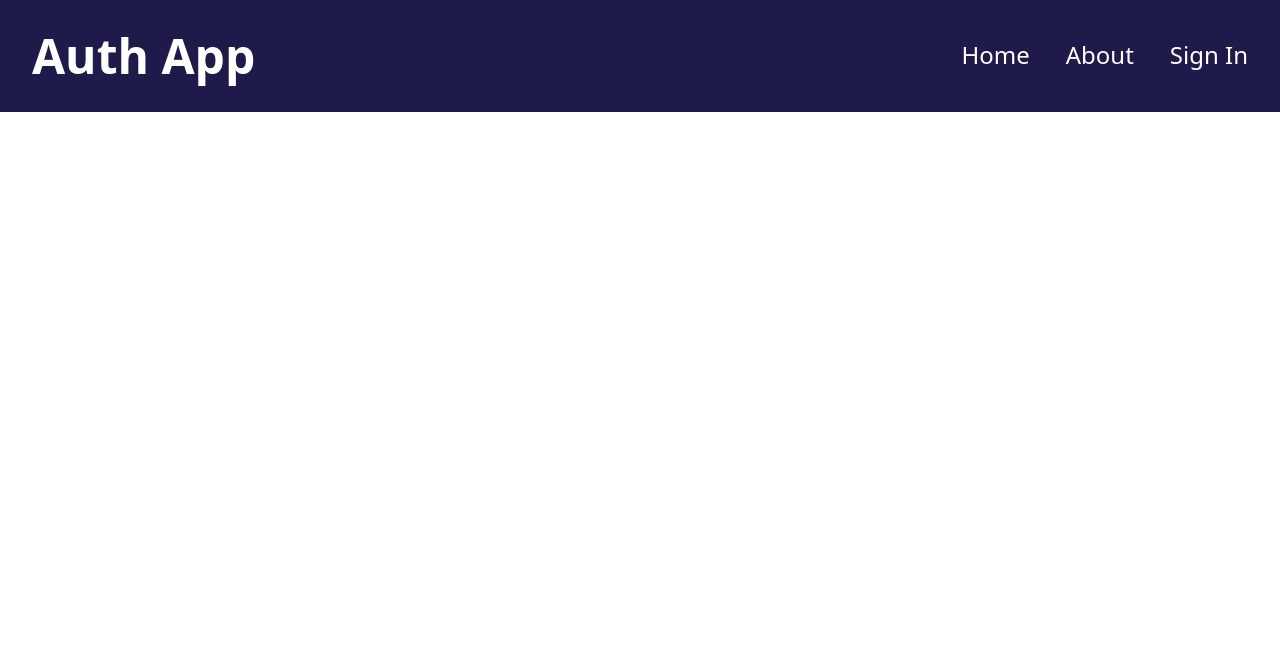
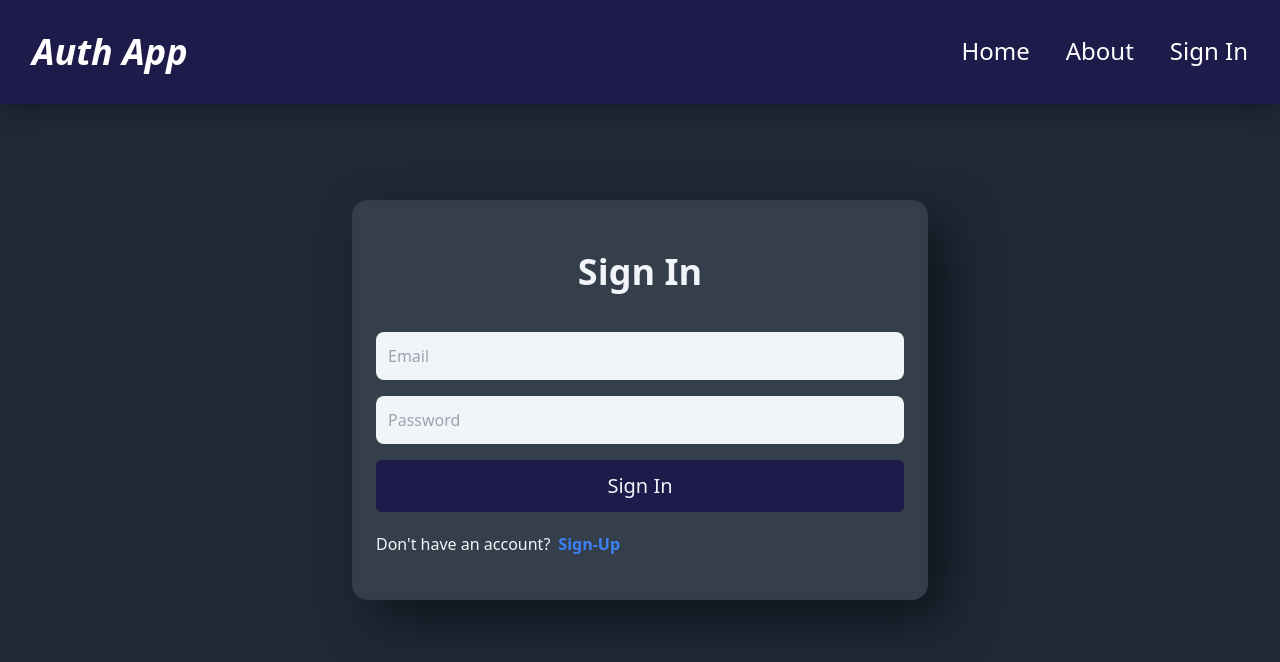
Before and after one commit to RenanlMelo/MERN-auth, a React (Vite) app in the folder client/: page /sign-in in a window 1280 px wide. Shown: the top 662 px of the page. Built offline with nearby package versions, Linux system fonts and the light colour scheme.

Commit message:
complete the sign in page functionality

```diff
--- a/client/src/components/Header.jsx
+++ b/client/src/components/Header.jsx
@@ -2,12 +2,12 @@ import { Link } from 'react-router-dom'
 
 export default function Header() {
   return (
-    <div className='bg-indigo-950 text-white mb-12 w-screen absolute z-10'>
+    <div className='bg-indigo-950 text-white mb-12 w-screen absolute z-10 shadow-under'>
         <div className="flex justify-between items-center mas-w-6xl mx-auto p-8">
             <Link to='/'>
-                <h1 className='font-bold text-5xl'>Auth App</h1>
+                <h1 className='font-bold text-4xl italic'>Auth App</h1>
             </Link>
-            <ul className='flex gap-9 text-2xl '>
+            <ul className='flex gap-9 text-2xl'>
                 <Link to='/'>
                     <li className='after:block after:content-[""] after:h-[3px] after:bg-white after:w-full after:scale-x-0 after:hover:scale-x-100 after:transition after:duration-300 after:origin-center'>Home</li>
                 </Link>
--- a/client/src/pages/SignIn.jsx
+++ b/client/src/pages/SignIn.jsx
@@ -1,7 +1,137 @@
-import React from 'react'
+import { useState } from 'react';
+import { Link, useNavigate } from 'react-router-dom';
+document.body.style.overflow = "hidden";
 
 export default function signIn() {
+
+  const [formData, setFormData] = useState({});
+  const [error, setError] = useState(null);
+  const [loading, setLoading] = useState(false);
+  const navigate = useNavigate();
+
+  const handleChange = (e) => {
+    setFormData({...formData, [e.target.id]: e.target.value });
+  };
+
+  const handleSubmit = async (e) => {
+    e.preventDefault();
+
+    try {
+      setLoading(true);
+      setError(false);
+      const res = await fetch('/api/auth/signin', {
+        method: 'POST',
+        headers: {
+          'Content-Type': 'application/json',
+        },
+        body: JSON.stringify(formData),
+      });
+      const data = await res.json();
+      setLoading(false);
+      if(data.success === false){
+        setError(true);
+        return;
+      }
+
+      navigate('/');
+
+    } catch (error) {
+      setLoading(false);
+      setError(true);
+    }
+  };
+
   return (
-    <div>signIn</div>
+    <div className="bg-gray-800  z-0 absolute bg-cover bg-center bg-no-repeat top-0 w-screen h-screen flex justify-center items-center">
+      <div className='absolute w-4/12 h-2/3 drop-shadow-4xl left-60 top-20'>
+        <svg viewBox="0 0 190 190" xmlns="http://www.w3.org/2000/svg" style={{ filter: "url(#drop-shadow)" }}>
+        <defs>
+            <filter id="drop-shadow" height="130%">
+              <feGaussianBlur in="SourceAlpha" stdDeviation="30" />
+              <feOffset dx="0" dy="0" result="offsetblur" />
+              <feComponentTransfer>
+                <feFuncA type="linear" slope="0.65" />
+              </feComponentTransfer>
+              <feMerge>
+                <feMergeNode />
+                <feMergeNode in="SourceGraphic" />
+              </feMerge>
+            </filter>
+          </defs>
+        <path fill="url(#gradiente)" transform="translate(95 95)">
+          <animate attributeName='d' dur='30000ms' repeatCount='indefinite' values='M38.5,-45.7C45.7,-31.2,44.6,-15.6,41.3,-3.3C38,9,32.6,18.1,25.3,28.1C18.1,38.2,9,49.3,-4.5,53.8C-18.1,58.4,-36.2,56.4,-52.4,46.3C-68.5,36.2,-82.7,18.1,-82.9,-0.2C-83.1,-18.5,-69.4,-37.1,-53.2,-51.5C-37.1,-66,-18.5,-76.4,-1.5,-74.9C15.6,-73.5,31.2,-60.2,38.5,-45.7Z;
+          M51.7,-49.6C67.9,-35.5,82.4,-17.8,79.1,-3.4C75.7,11,54.4,22.1,38.3,33.1C22.1,44.1,11,55.1,-6,61.1C-23.1,67.1,-46.1,68.2,-54.3,57.1C-62.5,46.1,-55.8,23.1,-52.9,2.9C-50,-17.2,-50.8,-34.5,-42.6,-48.5C-34.5,-62.6,-17.2,-73.5,0.3,-73.7C17.8,-74,35.5,-63.7,51.7,-49.6Z;
+          M58.2,-58.7C70.7,-45.8,72.6,-22.9,72.7,0.1C72.7,23,70.9,46.1,58.5,57.1C46.1,68,23,66.9,2.3,64.6C-18.5,62.3,-36.9,58.8,-45.7,47.9C-54.4,36.9,-53.5,18.5,-55.7,-2.2C-57.9,-22.9,-63.3,-45.7,-54.5,-58.6C-45.7,-71.4,-22.9,-74.2,0,-74.3C22.9,-74.3,45.8,-71.5,58.2,-58.7Z;
+          M60.2,-58.1C75,-45.4,81.9,-22.7,81,-0.9C80,20.9,71.3,41.7,56.5,55.1C41.7,68.4,20.9,74.3,-0.5,74.7C-21.8,75.2,-43.6,70.3,-53.8,57C-64,43.6,-62.5,21.8,-56.8,5.7C-51,-10.3,-41,-20.7,-30.9,-33.3C-20.7,-46,-10.3,-60.9,6.2,-67.1C22.7,-73.2,45.4,-70.7,60.2,-58.1Z;
+          M49.2,-50.7C59.8,-38.5,61.8,-19.3,61.5,-0.3C61.2,18.7,58.7,37.4,48.1,46.6C37.4,55.8,18.7,55.4,3,52.4C-12.7,49.4,-25.4,43.7,-39.8,34.6C-54.1,25.4,-70.2,12.7,-73.1,-2.9C-76.1,-18.6,-65.9,-37.2,-51.5,-49.3C-37.2,-61.5,-18.6,-67.3,0.3,-67.6C19.3,-68,38.5,-62.9,49.2,-50.7Z;
+          M38.5,-45.7C45.7,-31.2,44.6,-15.6,41.3,-3.3C38,9,32.6,18.1,25.3,28.1C18.1,38.2,9,49.3,-4.5,53.8C-18.1,58.4,-36.2,56.4,-52.4,46.3C-68.5,36.2,-82.7,18.1,-82.9,-0.2C-83.1,-18.5,-69.4,-37.1,-53.2,-51.5C-37.1,-66,-18.5,-76.4,-1.5,-74.9C15.6,-73.5,31.2,-60.2,38.5,-45.7Z'>
+          </animate>
+        </path>
+          <defs>
+              <linearGradient id="gradiente" x1="0%" y1="0%" x2="100%" y2="0%">
+                <stop offset="0%" style={{ stopColor: "#940eb0", stopOpacity: 1 }} />
+                <stop offset="100%" style={{ stopColor: "#3682da", stopOpacity: 1 }} />
+              </linearGradient>
+            </defs>
+        </svg>
+      </div>
+
+      <div className='absolute w-4/12 h-2/3 drop-shadow-2xl right-96 bottom-0'>
+        <svg viewBox="0 0 170 170" xmlns="http://www.w3.org/2000/svg" style={{ filter: "url(#drop-shadow2)" }}>
+        <defs>
+            <filter id="drop-shadow2" height="130%">
+              <feGaussianBlur in="SourceAlpha" stdDeviation="30" />
+              <feOffset dx="0" dy="0" result="offsetblur" />
+              <feComponentTransfer>
+                <feFuncA type="linear" slope="0.65" />
+              </feComponentTransfer>
+              <feMerge>
+                <feMergeNode />
+                <feMergeNode in="SourceGraphic" />
+              </feMerge>
+            </filter>
+          </defs>
+        <path fill="url(#gradiente2)" transform="translate(85 85)">
+          <animate attributeName='d' dur='30000ms' repeatCount='indefinite' values='M60.6,-55.4C76.7,-44.5,86.7,-22.3,85.5,-1.2C84.2,19.8,71.8,39.5,55.6,53.9C39.5,68.2,19.8,77.1,3.2,73.9C-13.5,70.8,-26.9,55.6,-40,41.2C-53.1,26.9,-65.9,13.5,-66.6,-0.7C-67.4,-14.9,-56.1,-29.9,-43,-40.8C-29.9,-51.7,-14.9,-58.6,3.7,-62.3C22.3,-66,44.5,-66.4,60.6,-55.4Z";
+          M40.4,-38C52.8,-28.1,63.4,-14,64,0.6C64.6,15.3,55.3,30.6,42.9,45.3C30.6,59.9,15.3,74,-0.7,74.6C-16.6,75.3,-33.3,62.6,-48.2,48C-63.1,33.3,-76.2,16.6,-76.1,0.1C-76,-16.5,-62.7,-32.9,-47.8,-42.8C-32.9,-52.6,-16.5,-55.9,-1.2,-54.7C14,-53.5,28.1,-47.8,40.4,-38Z;
+          M48.1,-44.8C62.9,-33.3,76,-16.6,76.6,0.6C77.1,17.7,65.2,35.5,50.3,44.6C35.5,53.6,17.7,54,0.3,53.6C-17.1,53.3,-34.1,52.2,-46,43.2C-57.8,34.1,-64.4,17.1,-65.8,-1.4C-67.1,-19.8,-63.2,-39.5,-51.4,-51C-39.5,-62.5,-19.8,-65.8,-1.6,-64.2C16.6,-62.6,33.3,-56.3,48.1,-44.8Z;
+          M50.7,-50.1C61.4,-40.1,62.7,-20,63.9,1.2C65.1,22.4,66.1,44.8,55.4,53.1C44.8,61.5,22.4,55.9,0.6,55.3C-21.2,54.7,-42.5,59.2,-55.6,50.9C-68.7,42.5,-73.7,21.2,-70.8,2.9C-67.9,-15.4,-57.1,-30.8,-44,-40.8C-30.8,-50.8,-15.4,-55.4,2.3,-57.7C20,-60,40.1,-60.1,50.7,-50.1Z;
+          M40.5,-37C53.3,-27.7,65.1,-13.8,65.2,0C65.2,13.9,53.5,27.9,40.7,39.7C27.9,51.5,13.9,61.2,-1.9,63.1C-17.8,65,-35.6,59.2,-48.9,47.4C-62.2,35.6,-71.1,17.8,-72.9,-1.8C-74.8,-21.4,-69.6,-42.9,-56.2,-52.2C-42.9,-61.5,-21.4,-58.8,-3.8,-55C13.8,-51.1,27.7,-46.3,40.5,-37Z;
+          M60.6,-55.4C76.7,-44.5,86.7,-22.3,85.5,-1.2C84.2,19.8,71.8,39.5,55.6,53.9C39.5,68.2,19.8,77.1,3.2,73.9C-13.5,70.8,-26.9,55.6,-40,41.2C-53.1,26.9,-65.9,13.5,-66.6,-0.7C-67.4,-14.9,-56.1,-29.9,-43,-40.8C-29.9,-51.7,-14.9,-58.6,3.7,-62.3C22.3,-66,44.5,-66.4,60.6,-55.4Z;'>
+          </animate>
+        </path>
+        <defs>
+              <linearGradient id="gradiente2" x1="0%" y1="0%" x2="100%" y2="0%">
+                <stop offset="0%" style={{ stopColor: "#19db96", stopOpacity: 1 }} />
+                <stop offset="100%" style={{ stopColor: "#b10fd2", stopOpacity: 1 }} />
+              </linearGradient>
+            </defs>
+        </svg>
+      </div>
+
+      <div className='p-6 max-w-xl w-1/2 h-3/6 bg-white bg-opacity-10 relative z-20 shadow-5xl rounded-2xl backdrop-blur-sm'>
+        <h1 className="text-4xl text-center font-semibold my-7 pb-3 text-slate-100">Sign In</h1>
+
+        <form onSubmit={handleSubmit} className='flex flex-col gap-4'>
+
+          <input type="text" placeholder='Email' id='email' className='bg-slate-100 p-3 rounded-lg'onChange={handleChange}/>
+          <input type="password" placeholder='Password' id='password' className='bg-slate-100 p-3 rounded-lg'onChange={handleChange}/>
+
+            <button disabled={loading} className="text-xl text-slate-100 relative px-6 py-3 text-center w-1/1 transition-all ease-out disabled:opacity-60
+            bg-indigo-950 rounded-md duration-400 hover:scale-95 hover:ease-linear hover:duration-75 hover:bg-gray-900 hover:italic">{loading? 'Loading...' : 'Sign In'}
+            </button>
+
+
+        </form>
+        <div className='flex gap-2 mt-5'>
+          <p className='text-slate-100'>Don't have an account?</p>
+          <Link to='/sign-in'>
+            <span className='text-blue-500 font-semibold'>Sign-Up</span>
+          </Link>
+        </div>
+        <p className='text-red-600 pmt-5 font-semibold'>{error && 'Something went wrong'}</p>
+      </div>
+    </div>
+
   )
 }
--- a/client/src/pages/SignUp.jsx
+++ b/client/src/pages/SignUp.jsx
@@ -1,5 +1,5 @@
 import { useState } from 'react';
-import { Link } from 'react-router-dom';
+import { Link, useNavigate } from 'react-router-dom';
 document.body.style.overflow = "hidden";
 
 export default function signUp() {
@@ -7,6 +7,7 @@ export default function signUp() {
   const [formData, setFormData] = useState({});
   const [error, setError] = useState(null);
   const [loading, setLoading] = useState(false);
+  const navigate = useNavigate();
 
   const handleChange = (e) => {
     setFormData({...formData, [e.target.id]: e.target.value });
@@ -31,6 +32,9 @@ export default function signUp() {
         setError(true);
         return;
       }
+
+      navigate('/');
+
     } catch (error) {
       setLoading(false);
       setError(true);
@@ -55,7 +59,7 @@ export default function signUp() {
             </filter>
           </defs>
         <path fill="url(#gradiente)" transform="translate(95 95)">
-          <animate attributeName='d' dur='20000ms' repeatCount='indefinite' values='M38.5,-45.7C45.7,-31.2,44.6,-15.6,41.3,-3.3C38,9,32.6,18.1,25.3,28.1C18.1,38.2,9,49.3,-4.5,53.8C-18.1,58.4,-36.2,56.4,-52.4,46.3C-68.5,36.2,-82.7,18.1,-82.9,-0.2C-83.1,-18.5,-69.4,-37.1,-53.2,-51.5C-37.1,-66,-18.5,-76.4,-1.5,-74.9C15.6,-73.5,31.2,-60.2,38.5,-45.7Z;
+          <animate attributeName='d' dur='30000ms' repeatCount='indefinite' values='M38.5,-45.7C45.7,-31.2,44.6,-15.6,41.3,-3.3C38,9,32.6,18.1,25.3,28.1C18.1,38.2,9,49.3,-4.5,53.8C-18.1,58.4,-36.2,56.4,-52.4,46.3C-68.5,36.2,-82.7,18.1,-82.9,-0.2C-83.1,-18.5,-69.4,-37.1,-53.2,-51.5C-37.1,-66,-18.5,-76.4,-1.5,-74.9C15.6,-73.5,31.2,-60.2,38.5,-45.7Z;
           M51.7,-49.6C67.9,-35.5,82.4,-17.8,79.1,-3.4C75.7,11,54.4,22.1,38.3,33.1C22.1,44.1,11,55.1,-6,61.1C-23.1,67.1,-46.1,68.2,-54.3,57.1C-62.5,46.1,-55.8,23.1,-52.9,2.9C-50,-17.2,-50.8,-34.5,-42.6,-48.5C-34.5,-62.6,-17.2,-73.5,0.3,-73.7C17.8,-74,35.5,-63.7,51.7,-49.6Z;
           M58.2,-58.7C70.7,-45.8,72.6,-22.9,72.7,0.1C72.7,23,70.9,46.1,58.5,57.1C46.1,68,23,66.9,2.3,64.6C-18.5,62.3,-36.9,58.8,-45.7,47.9C-54.4,36.9,-53.5,18.5,-55.7,-2.2C-57.9,-22.9,-63.3,-45.7,-54.5,-58.6C-45.7,-71.4,-22.9,-74.2,0,-74.3C22.9,-74.3,45.8,-71.5,58.2,-58.7Z;
           M60.2,-58.1C75,-45.4,81.9,-22.7,81,-0.9C80,20.9,71.3,41.7,56.5,55.1C41.7,68.4,20.9,74.3,-0.5,74.7C-21.8,75.2,-43.6,70.3,-53.8,57C-64,43.6,-62.5,21.8,-56.8,5.7C-51,-10.3,-41,-20.7,-30.9,-33.3C-20.7,-46,-10.3,-60.9,6.2,-67.1C22.7,-73.2,45.4,-70.7,60.2,-58.1Z;
@@ -88,7 +92,7 @@ export default function signUp() {
             </filter>
           </defs>
         <path fill="url(#gradiente2)" transform="translate(85 85)">
-          <animate attributeName='d' dur='20000ms' repeatCount='indefinite' values='M60.6,-55.4C76.7,-44.5,86.7,-22.3,85.5,-1.2C84.2,19.8,71.8,39.5,55.6,53.9C39.5,68.2,19.8,77.1,3.2,73.9C-13.5,70.8,-26.9,55.6,-40,41.2C-53.1,26.9,-65.9,13.5,-66.6,-0.7C-67.4,-14.9,-56.1,-29.9,-43,-40.8C-29.9,-51.7,-14.9,-58.6,3.7,-62.3C22.3,-66,44.5,-66.4,60.6,-55.4Z";
+          <animate attributeName='d' dur='30000ms' repeatCount='indefinite' values='M60.6,-55.4C76.7,-44.5,86.7,-22.3,85.5,-1.2C84.2,19.8,71.8,39.5,55.6,53.9C39.5,68.2,19.8,77.1,3.2,73.9C-13.5,70.8,-26.9,55.6,-40,41.2C-53.1,26.9,-65.9,13.5,-66.6,-0.7C-67.4,-14.9,-56.1,-29.9,-43,-40.8C-29.9,-51.7,-14.9,-58.6,3.7,-62.3C22.3,-66,44.5,-66.4,60.6,-55.4Z";
           M40.4,-38C52.8,-28.1,63.4,-14,64,0.6C64.6,15.3,55.3,30.6,42.9,45.3C30.6,59.9,15.3,74,-0.7,74.6C-16.6,75.3,-33.3,62.6,-48.2,48C-63.1,33.3,-76.2,16.6,-76.1,0.1C-76,-16.5,-62.7,-32.9,-47.8,-42.8C-32.9,-52.6,-16.5,-55.9,-1.2,-54.7C14,-53.5,28.1,-47.8,40.4,-38Z;
           M48.1,-44.8C62.9,-33.3,76,-16.6,76.6,0.6C77.1,17.7,65.2,35.5,50.3,44.6C35.5,53.6,17.7,54,0.3,53.6C-17.1,53.3,-34.1,52.2,-46,43.2C-57.8,34.1,-64.4,17.1,-65.8,-1.4C-67.1,-19.8,-63.2,-39.5,-51.4,-51C-39.5,-62.5,-19.8,-65.8,-1.6,-64.2C16.6,-62.6,33.3,-56.3,48.1,-44.8Z;
           M50.7,-50.1C61.4,-40.1,62.7,-20,63.9,1.2C65.1,22.4,66.1,44.8,55.4,53.1C44.8,61.5,22.4,55.9,0.6,55.3C-21.2,54.7,-42.5,59.2,-55.6,50.9C-68.7,42.5,-73.7,21.2,-70.8,2.9C-67.9,-15.4,-57.1,-30.8,-44,-40.8C-30.8,-50.8,-15.4,-55.4,2.3,-57.7C20,-60,40.1,-60.1,50.7,-50.1Z;
@@ -115,14 +119,14 @@ export default function signUp() {
           <input type="password" placeholder='Password' id='password' className='bg-slate-100 p-3 rounded-lg'onChange={handleChange}/>
 
             <button disabled={loading} className="text-xl text-slate-100 relative px-6 py-3 text-center w-1/1 transition-all ease-out disabled:opacity-60
-            bg-gray-900 rounded-md duration-400 hover:scale-95 hover:ease-linear hover:duration-75 hover:bg-indigo-950">{loading? 'Loading...' : 'Submit'}
+            bg-indigo-950 rounded-md duration-400 hover:scale-95 hover:ease-linear hover:duration-75 hover:bg-gray-900 hover:italic">{loading? 'Loading...' : 'Sign Up'}
             </button>
 
 
         </form>
         <div className='flex gap-2 mt-5'>
           <p className='text-slate-100'>Have an account</p>
-          <Link to='/sign-in'>;
+          <Link to='/sign-in'>
             <span className='text-blue-500 font-semibold'>Sign-In</span>
           </Link>
         </div>
--- a/client/tailwind.config.js
+++ b/client/tailwind.config.js
@@ -7,6 +7,7 @@ module.exports = {
     extend: {
       boxShadow: {
         '5xl': '20px 20px 50px rgba(0, 0, 0, 0.5)',
+        'under': '0px 0px 25px rgba(0, 0, 0, 0.5)',
       },
 
       dropShadow: {
```
